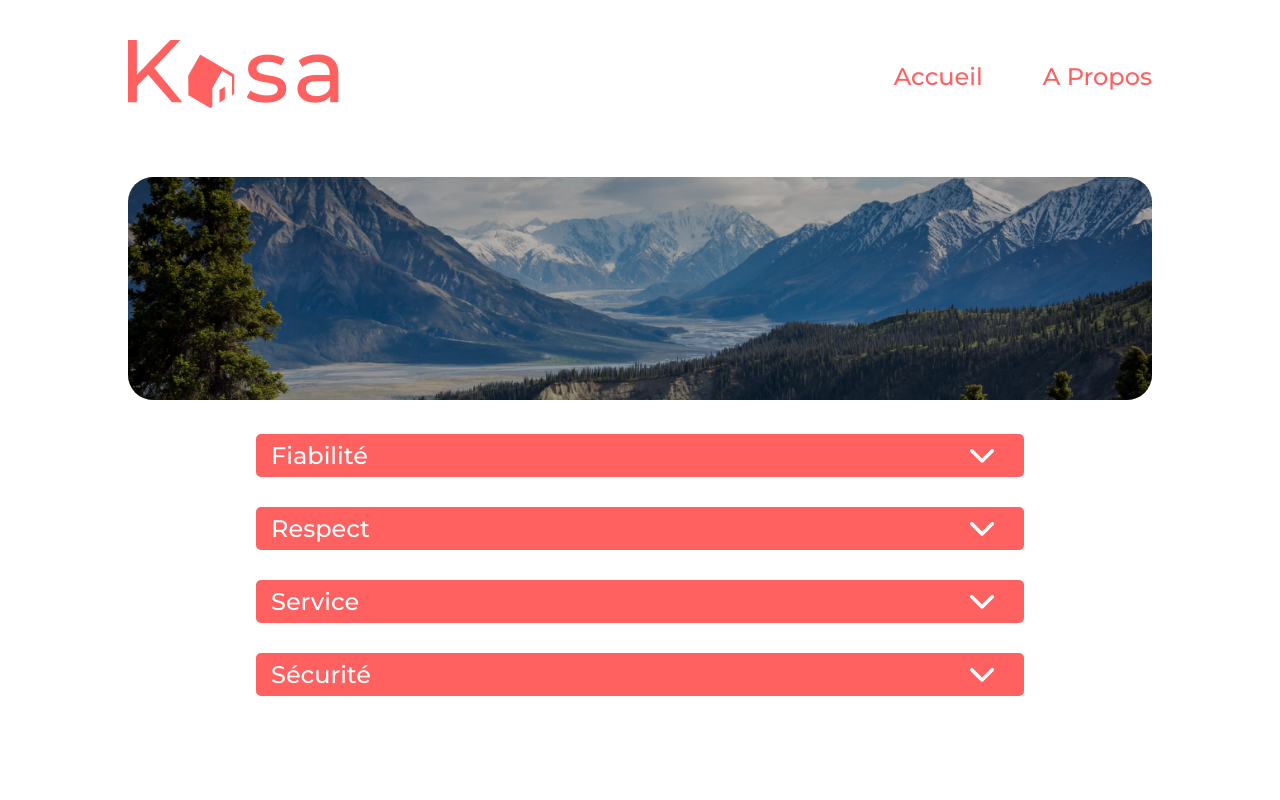
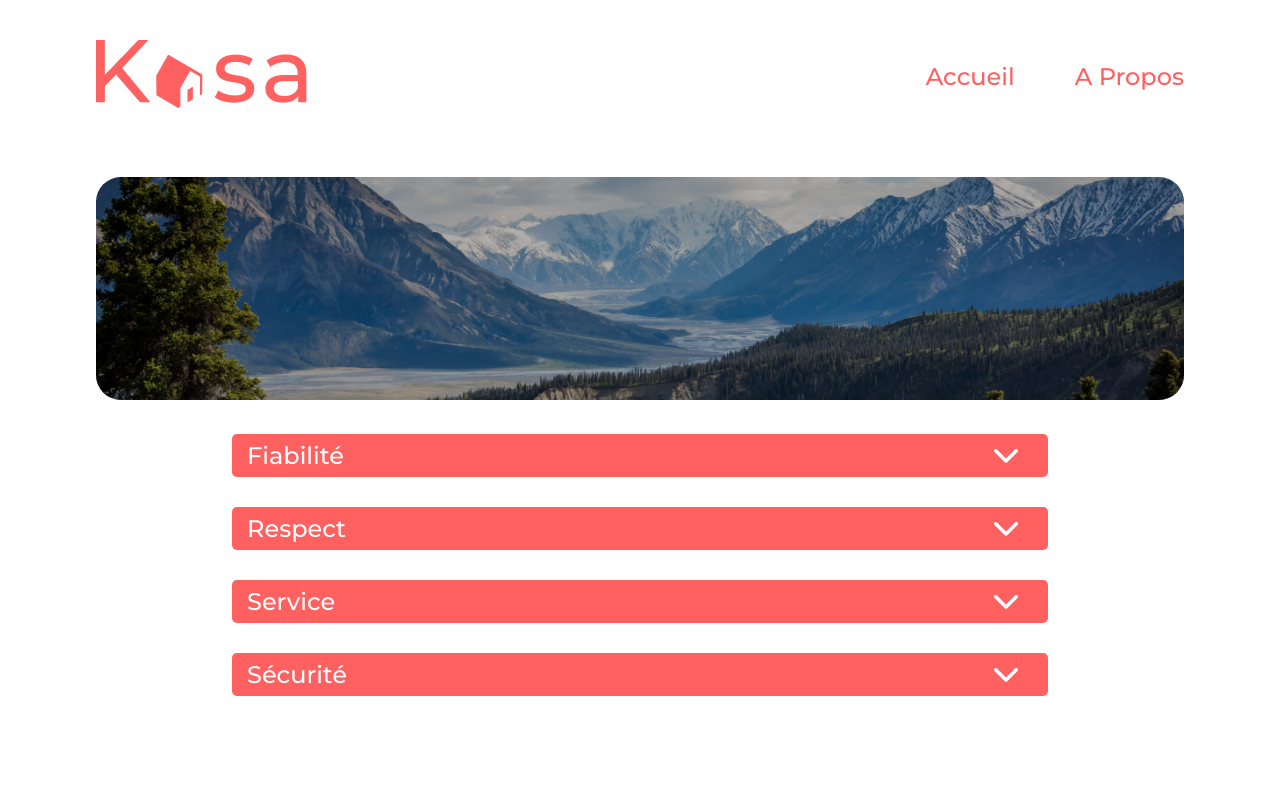
Before and after one commit to hugo-de-yrigoyen/kasa, a React (Create React App) app: page /about in a window 1280 px wide. Shown: the top 800 px of the page. Built offline with nearby package versions, Linux system fonts and the light colour scheme.

Commit message:
Page width

```diff
--- a/src/styles/about.css
+++ b/src/styles/about.css
@@ -1,6 +1,6 @@
 .bloc-about {
   max-width: 1440px;
-  width: 80%;
+  width: 85%;
   margin: auto;
   padding-bottom: 200px;
 }
--- a/src/styles/apartment.css
+++ b/src/styles/apartment.css
@@ -4,7 +4,7 @@
 
 .bloc-apartment {
   max-width: 1440px;
-  width: 80%;
+  width: 85%;
   margin: auto;
 }
 
--- a/src/styles/error.css
+++ b/src/styles/error.css
@@ -1,6 +1,6 @@
 .bloc-error {
   max-width: 1440px;
-  width: 80%;
+  width: 85%;
   margin: auto;
   color: #ff6060;
   text-align: center;
--- a/src/styles/home.css
+++ b/src/styles/home.css
@@ -2,7 +2,7 @@
   display: flex;
   flex-direction: column;
   max-width: 1440px;
-  width: 80%;
+  width: 85%;
   margin: auto;
 }
 
```
